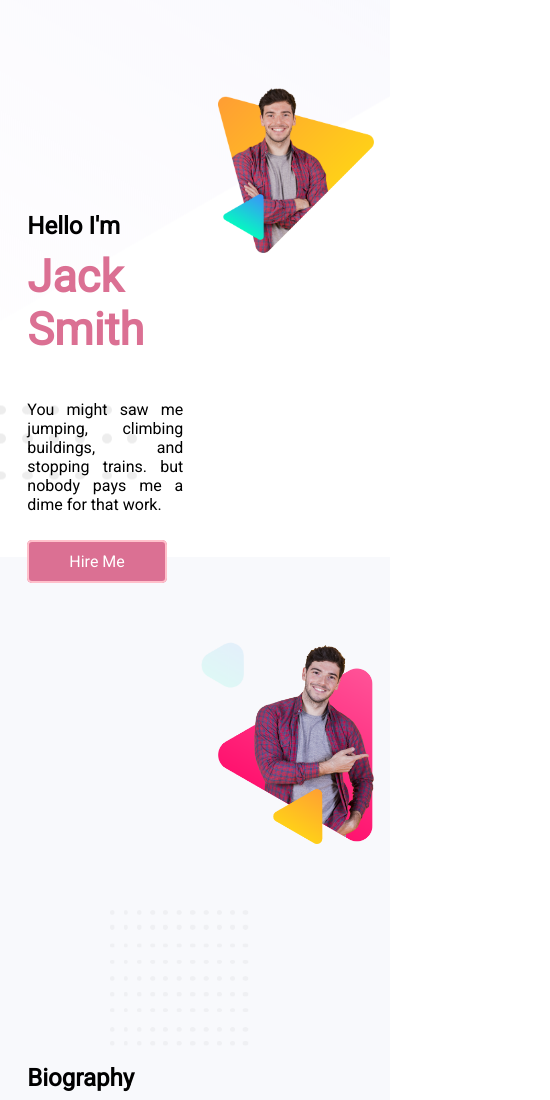
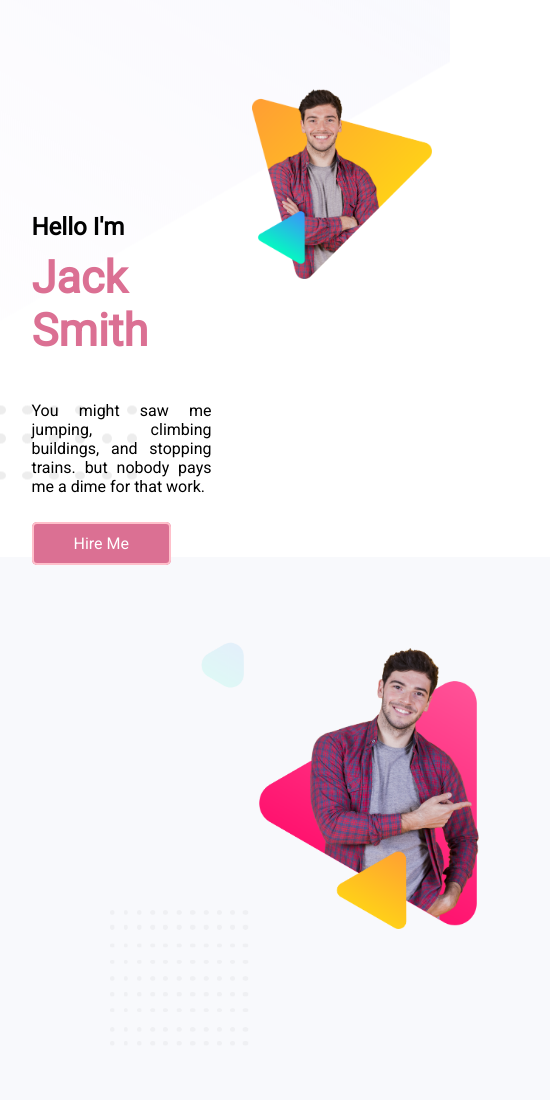
Before and after one commit to mdmahbubur007/Project-Mahbub, a plain HTML site: page index.html in a window 390 px wide. Shown: the top 1100 px of the page, 550 px wide, since content can reach past the window. Drawn offline with nearby package versions, Linux system fonts and the light colour scheme.

Commit message:
media query attempt

```diff
--- a/index.html
+++ b/index.html
@@ -4,9 +4,10 @@
     <meta charset="UTF-8">
     <meta name="viewport" content="width=device-width, initial-scale=1.0">
     <title>Personal Portfolio Website Assignment</title>
-    <link rel="stylesheet" href="style.css" class="css">
-    <link href="https://fonts.googleapis.com/css?family=Roboto&display=swap" rel="stylesheet">
-    <link rel="stylesheet" href="https://cdnjs.cloudflare.com/ajax/libs/animate.css/3.7.2/animate.css">
+    <link rel="stylesheet" class="btn" href="style.css" class="css">
+    <link class="btn" href="https://fonts.googleapis.com/css?family=Roboto&display=swap" rel="stylesheet">
+    <link rel="stylesheet" class="btn" href="https://cdnjs.cloudflare.com/ajax/libs/animate.css/3.7.2/animate.css">
+    <link rel="stylesheet" class="btn" href="https://stackpath.bootstrapcdn.com/font-awesome/4.7.0/css/font-awesome.min.css">
 </head>
 <body>
     <section class="first-part  animated slideInDown">
@@ -15,7 +16,7 @@
         <h1><span>Jack Smith</span></h1><br>
 
             <p>You might saw me jumping, climbing buildings, and stopping trains. but nobody pays me a dime for that work.</p><br><br>
-            <a href="#">Hire Me</a>
+            <a class="btn" href="#">Hire Me</a>
         </div>
         <div >
             <img class="Element-1st-section" src="peter.png" alt="">
@@ -31,7 +32,7 @@
             <br><br><br><br><br><br>
         <h1>Biography</h1><br>
             <p>Lorem ipsum dolor sit amet consectetur, adipisicing elit. Dignissimos nobis dolor unde, animi dolore alias veritatis ullam est molestias voluptatum ratione aspernatur, accusamus ipsa fugiat nesciunt quo, iure rerum cum.</p><br><br>
-            <a href="#">Download CV</a>
+            <a class="btn" href="#">Download CV</a>
         </div>
     </section>
     <br><br><br><br><br><br>
@@ -58,7 +59,7 @@
             <p class="programming-hero">Programming.hero1@gmail.com</p>
         </div>
     </section>
-
+    <br><br><br>
     <footer>
         <p>Programming Hero initiative. &copy All right Reserved </p>
     </footer>
--- a/style.css
+++ b/style.css
@@ -34,7 +34,7 @@ p{
     text-align: justify;
     margin-top: 25px;
 }
-a{
+.Element-1st-section a{
     text-decoration: none;
     margin-top:50px;
     padding:10px 40px;
@@ -43,7 +43,7 @@ a{
     background-color: palevioletred;
     border-radius:5px;
 }
-a:hover {
+.Element-1st-section a:hover {
     text-decoration: none;
     margin-top:50px;
     padding:10px 40px;
@@ -182,6 +182,28 @@ footer p{
     background-position: left;
     background-size: cover;
 }
+@media only screen and (max-width:992px){
+    #massage-programming-hero{
+        width:552px;
+    }
+    #massage-programming-hero:hover{
+        width:552px;
+    }
+    .first-part{
+        width:950px;
+        height: 600px;
+
+    }
+    .Second-part{
+        height:550px;
+        width:100%;
+    }
+}
+@media only screen and (max-width:912px){
+    .first-part{
+        width: 100%;
+    }
+}
 @media only screen and (max-width:768px){
     .lorem{font-size:20px; text-align:left;padding: 0 100px;
         margin-bottom: 20px;}
@@ -193,9 +215,15 @@ footer p{
     }
     .first-part{
         height:500px;
+        width:700px;
     }
     .Second-part{
         height:550px;
+        width:700px;
+    }
+    #latest-work{
+
+        height:500px;
     }
 }
 @media only screen and (max-width:626px){
@@ -212,6 +240,14 @@ footer p{
    #massage-programming-hero:hover{
     width:448px;
 }
+    .first-part{
+        height:500px;
+        width:550px;
+    }
+    .Second-part{
+        height:550px;
+        width:550px;
+    }
 }
 @media only screen and (max-width:524px){
     #massage-programming-hero{
@@ -232,9 +268,22 @@ footer p{
         width:24%;
         margin:1%;
     }
+    .first-part{
+        width:450px;
+    }
+    .Second-part{
+        width:450px;
+    }
+    #latest-work{
+        width:450px;
+    }
 }
 @media only screen and (max-width:636px){
     #font-size{font-weight:400;
                 font-size:50px;
     }
+    .Second-part{
+        height:550px;
+        width:550px;
+    }
 }
```
